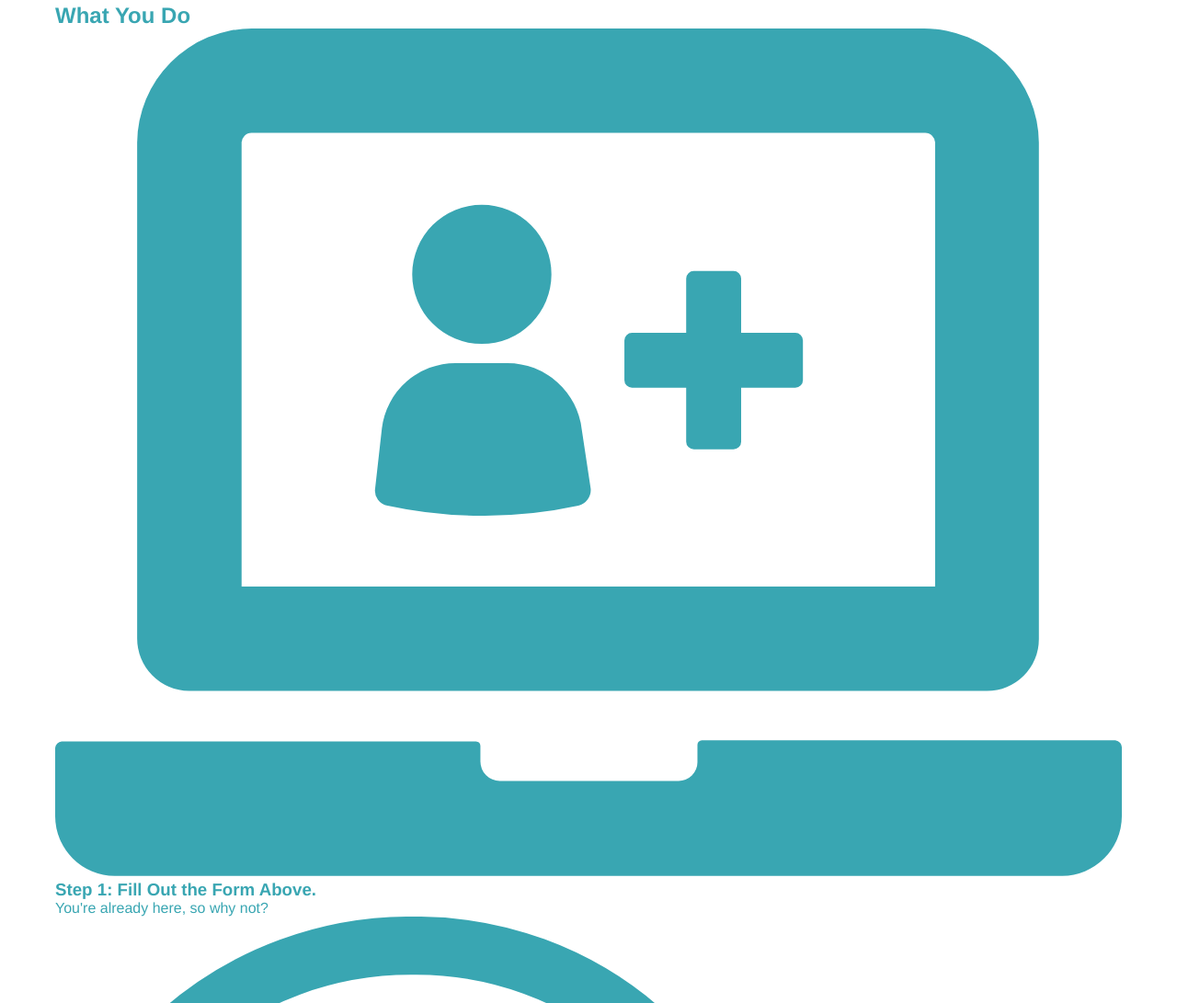
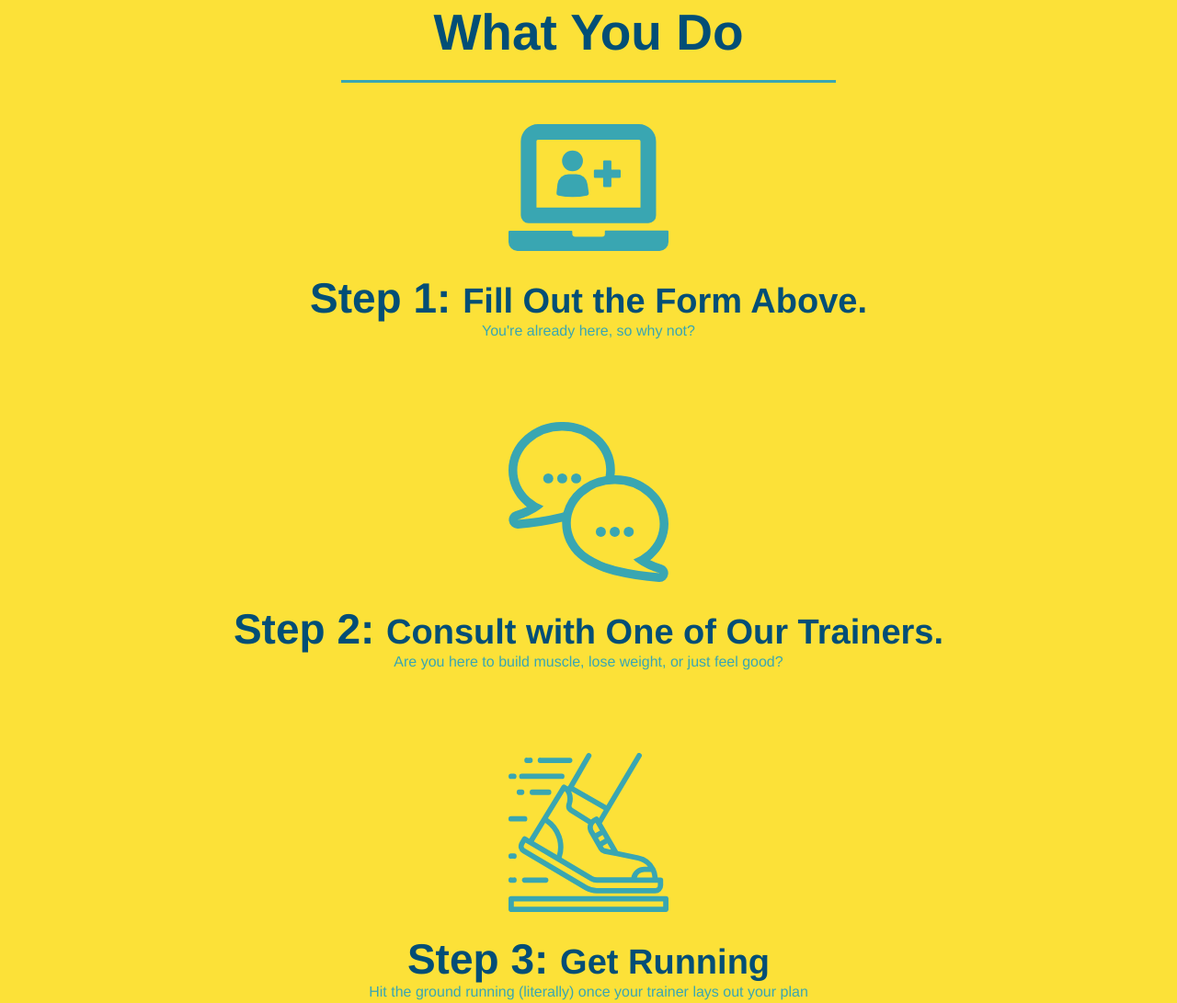
Before and after one commit to kmcpherson49/run-buddy, a plain HTML site: page index.html in a window 1280 px wide. Shown: the part 1117-2208 px from the top of the page at 92% size. Drawn offline with Linux system fonts and the light colour scheme; files whose address does not match are found by name.

Commit message:
style what you do section

```diff
--- a/assets/css/style.css
+++ b/assets/css/style.css
@@ -126,16 +126,6 @@ section {
     text-align: center;
 }
 
-.intro h2 {
-    font-size: 55px;
-    color: #024e76;
-    margin-bottom: 35px;
-    padding: 0 100px 20px 100px;
-    border-bottom: 3px solid;
-    border-color: #fce138;
-    display: inline-block;
-}
-
 .intro p {
     line-height: 1.7;
     color: #39a6b2;
@@ -143,3 +133,48 @@ section {
     font-size: 20px;
     margin: 0 auto;
 }
+
+.steps {
+    text-align: center;
+    background: #fce138;
+}
+
+.section-title {
+    font-size: 55px;
+    color: #024e76;
+    margin-bottom: 35px;
+    padding: 0 100px 20px 100px;
+    display: inline-block;
+    border-bottom: 3px solid;
+}
+
+.primary-border {
+    border-color: #fce138;
+}
+
+.secondary-border {
+    border-color: #39a6b2;
+}
+
+.steps div {
+    margin-bottom: 80px;
+}
+
+.steps img {
+    width: 15%;
+    margin: 10px 0;
+}
+
+.steps h3 {
+    color: #024e76;
+    font-size: 46px;
+    margin-top: 10px;
+}
+
+.steps p {
+    color: #39a6b2;
+}
+
+.steps span {
+    font-size: 38px;
+}
--- a/index.html
+++ b/index.html
@@ -70,38 +70,38 @@
 
         <!-- "what we do" section-->
         <section id="what-we-do" class="intro">
-            <h2>What We Do</h2>
+            <h2 class="section-title primary-border">What We Do</h2>
             <p>
                 butcher selfies chambray shabby chic gentrify readymade yr Echo Park XOXO Tumblr normcore Banksy direct trade Blue Bottle chillwave you probably haven't heard of them single-origin coffee Vice fanny pack fixie Odd Future Austin fingerstache pickled twee synth Wes Anderson Thundercats viral bitters flannel meggings narwhal Marfa Schlitz sustainable Intelligentsia umami deep v craft
             </p>
         </section>
 
         <!-- "what you do" section-->
-        <section id="what-you-do">
-            <h2> What You Do</h2>
+        <section id="what-you-do" class="steps">
+            <h2 class="section-title secondary-border"> What You Do</h2>
 
             <div>
                 <!-- insert this img element-->
                 <img src="./assets/images/step-1.svg" alt="" />
-                <h3>Step 1: Fill Out the Form Above.</h3>
+                <h3>Step 1: <span>Fill Out the Form Above.</span> </h3>
                 <p>You're already here, so why not?</p>
             </div>
 
             <div>
                 <img src="./asset/images/step-2.svg" alt="" />
-                <h3> Step 2: Consult with One of Our Trainers.</h3>
+                <h3> Step 2: <span>Consult with One of Our Trainers.</span></h3>
                 <p>Are you here to build muscle, lose weight, or just feel good?</p>
             </div>
 
             <div>
                 <img src="./assets/images/step-3.svg" alt="" />
-                <h3>Step 3: Get Running</h3>
+                <h3>Step 3: <span>Get Running</span></h3>
                 <p>Hit the ground running (literally) once your trainer lays out your plan</p>
             </div>
 
             <div>
                 <img src="./assets/images/step-4.svg" alt="" />
-                <h3>Step 4: See Results</h3>
+                <h3>Step 4: <span>See Results</span></h3>
                 <p>Bi-weekly checkins with your trainer will keep you focused</p>
             </div>
         </section>
```
